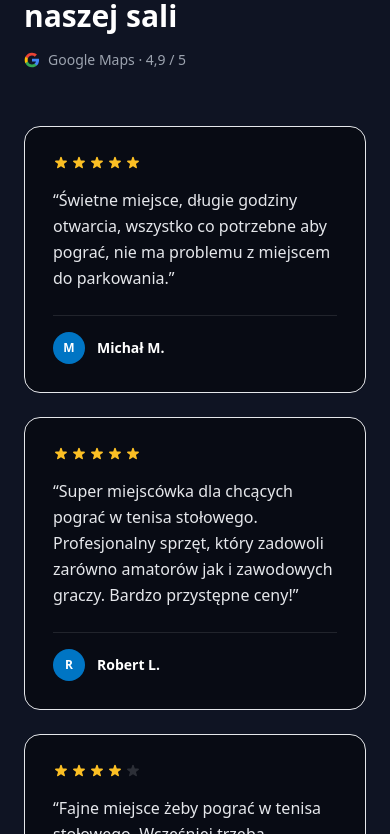
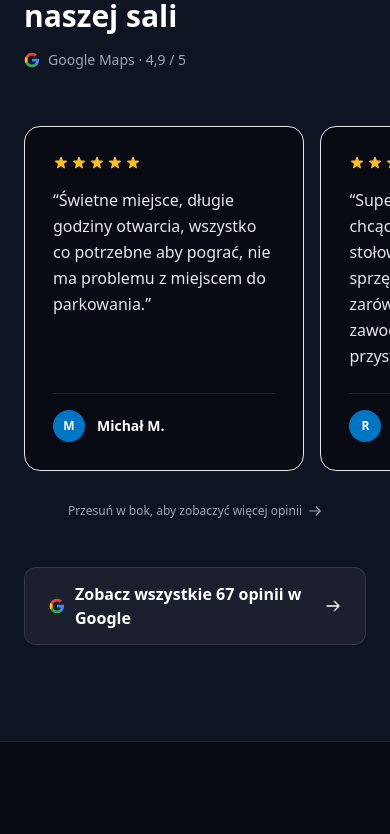
Before and after one commit to LudzCPP/stronka-its, a React (Vite) app: page / in a window 390 px wide. Shown: the part 7350-8184 px from the top of the page. Built offline with nearby package versions, Linux system fonts and the light colour scheme.

Commit message:
Karuzel opinii na mobile zamiast dlugiej listy 6 kart
Mobile (<640px): poziomy scroll-snap, karta ~82% szerokosci, nastepna wystaje jako sygnal do swipe, ukryty scrollbar + podpowiedz pod spodem. Od sm w gore bez zmian (siatka 2/3 kolumny). Skraca dlugi pionowy scroll na telefonie do jednej karty.

```diff
--- a/src/components/Testimonials.jsx
+++ b/src/components/Testimonials.jsx
@@ -55,9 +55,11 @@ export default function Testimonials() {
           </div>
         </AnimateIn>
 
-        <div className="grid sm:grid-cols-2 lg:grid-cols-3 gap-6">
+        {/* Mobile: poziomy karuzel (scroll-snap, nastepna karta wystaje = sygnal do swipe).
+            sm+: klasyczna siatka 2/3 kolumny. Full-bleed przez -mx-6 px-6, scrollbar ukryty. */}
+        <div className="flex sm:grid sm:grid-cols-2 lg:grid-cols-3 gap-4 sm:gap-6 overflow-x-auto sm:overflow-visible snap-x snap-mandatory scroll-pl-6 sm:scroll-pl-0 -mx-6 px-6 sm:mx-0 sm:px-0 pb-4 sm:pb-0 [scrollbar-width:none] [&::-webkit-scrollbar]:hidden">
           {TESTIMONIALS.map((t, i) => (
-            <AnimateIn key={t.name} delay={i * 80}>
+            <AnimateIn key={t.name} delay={i * 80} className="snap-start shrink-0 w-[82%] sm:w-auto">
               <div className="flex flex-col p-7 bg-[#080b14] rounded-2xl border border-white/8 h-full">
                 <Stars rating={t.rating} />
                 <blockquote className="mt-4 flex-1 text-gray-200 leading-relaxed text-base">
@@ -73,6 +75,13 @@ export default function Testimonials() {
             </AnimateIn>
           ))}
         </div>
+
+        <p className="sm:hidden mt-4 flex items-center justify-center gap-1.5 text-xs text-gray-400">
+          Przesuń w bok, aby zobaczyć więcej opinii
+          <svg className="w-3.5 h-3.5" fill="none" stroke="currentColor" viewBox="0 0 24 24">
+            <path strokeLinecap="round" strokeLinejoin="round" strokeWidth={2} d="M14 5l7 7m0 0l-7 7m7-7H3" />
+          </svg>
+        </p>
 
         <AnimateIn>
           <div className="mt-12 flex justify-center">
```
